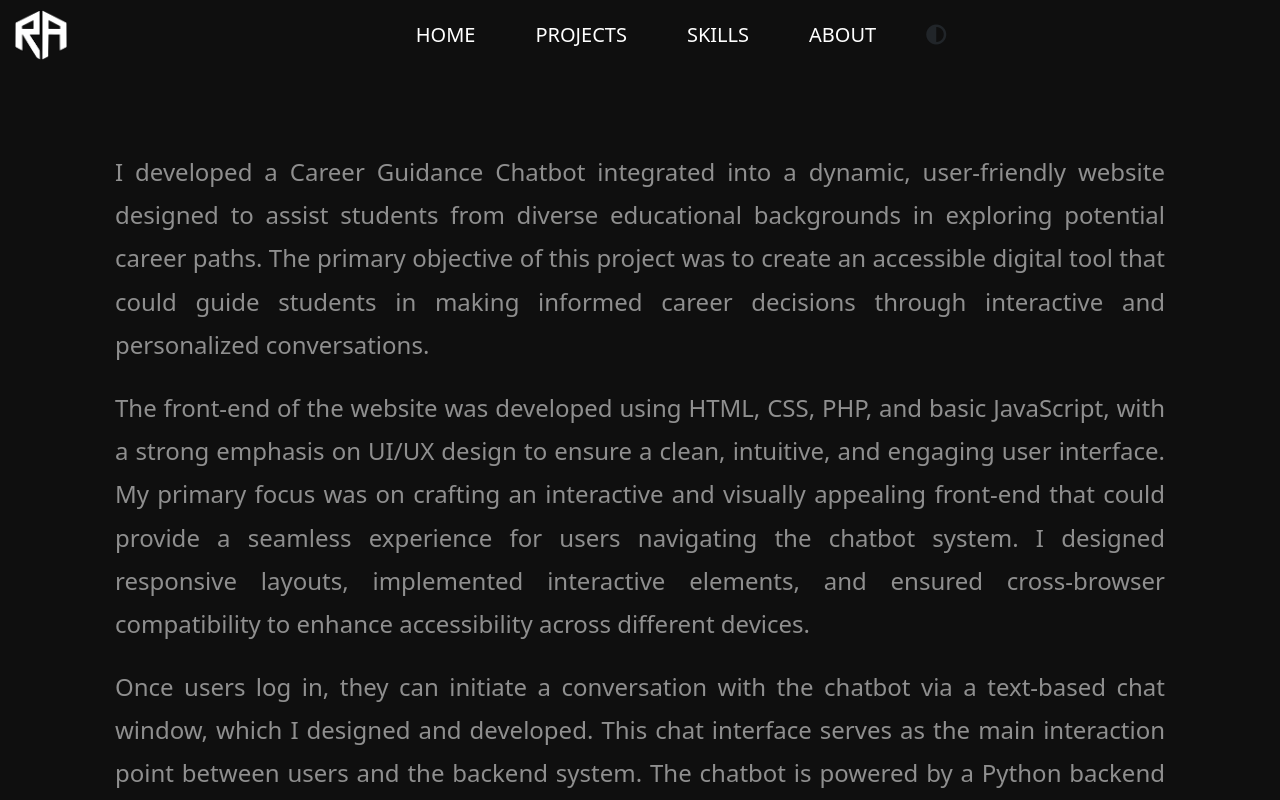
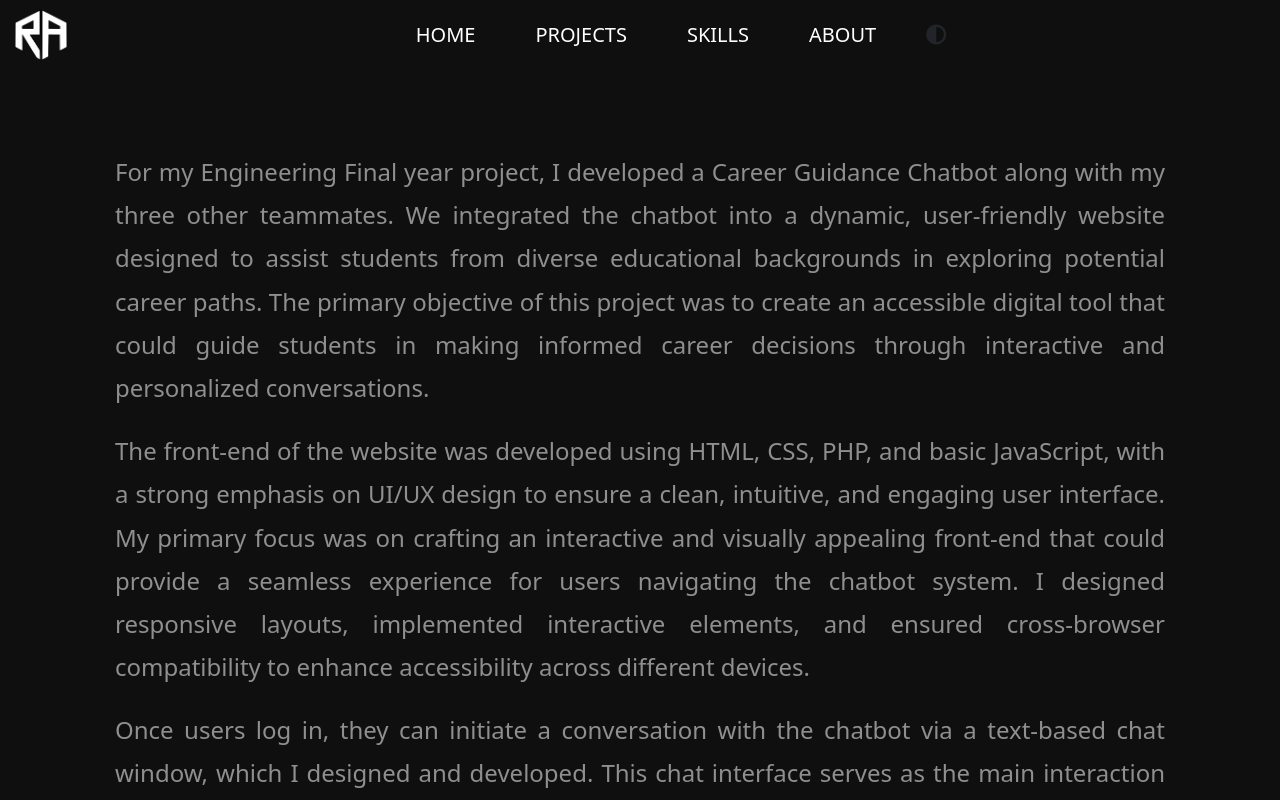
Before and after one commit to rohitashtekar/portfolio, a React (Vite) app in the folder Portfolio/: page /projects/chatbot in a window 1280 px wide. Shown: the top 800 px of the page. Built offline with nearby package versions, Linux system fonts and the light colour scheme.

Commit message:
UPDATE: text content

```diff
--- a/Portfolio/src/projects/Chatbot.jsx
+++ b/Portfolio/src/projects/Chatbot.jsx
@@ -6,7 +6,7 @@ const Chatbot = () => {
       <section className="container-fluid project-detail-cont">
         <div className="project-details">
           <p>
-            I developed a Career Guidance Chatbot integrated into a dynamic, user-friendly website designed to assist students from diverse educational backgrounds in exploring potential career paths. The primary objective of this project was to create an accessible digital tool that could guide students in making informed career decisions through interactive and personalized conversations.
+            For my Engineering Final year project, I developed a Career Guidance Chatbot along with my three other teammates. We integrated the chatbot into a dynamic, user-friendly website designed to assist students from diverse educational backgrounds in exploring potential career paths. The primary objective of this project was to create an accessible digital tool that could guide students in making informed career decisions through interactive and personalized conversations.
           </p>
           <p>
             The front-end of the website was developed using HTML, CSS, PHP, and basic JavaScript, with a strong emphasis on UI/UX design to ensure a clean, intuitive, and engaging user interface. My primary focus was on crafting an interactive and visually appealing front-end that could provide a seamless experience for users navigating the chatbot system. I designed responsive layouts, implemented interactive elements, and ensured cross-browser compatibility to enhance accessibility across different devices.
```
